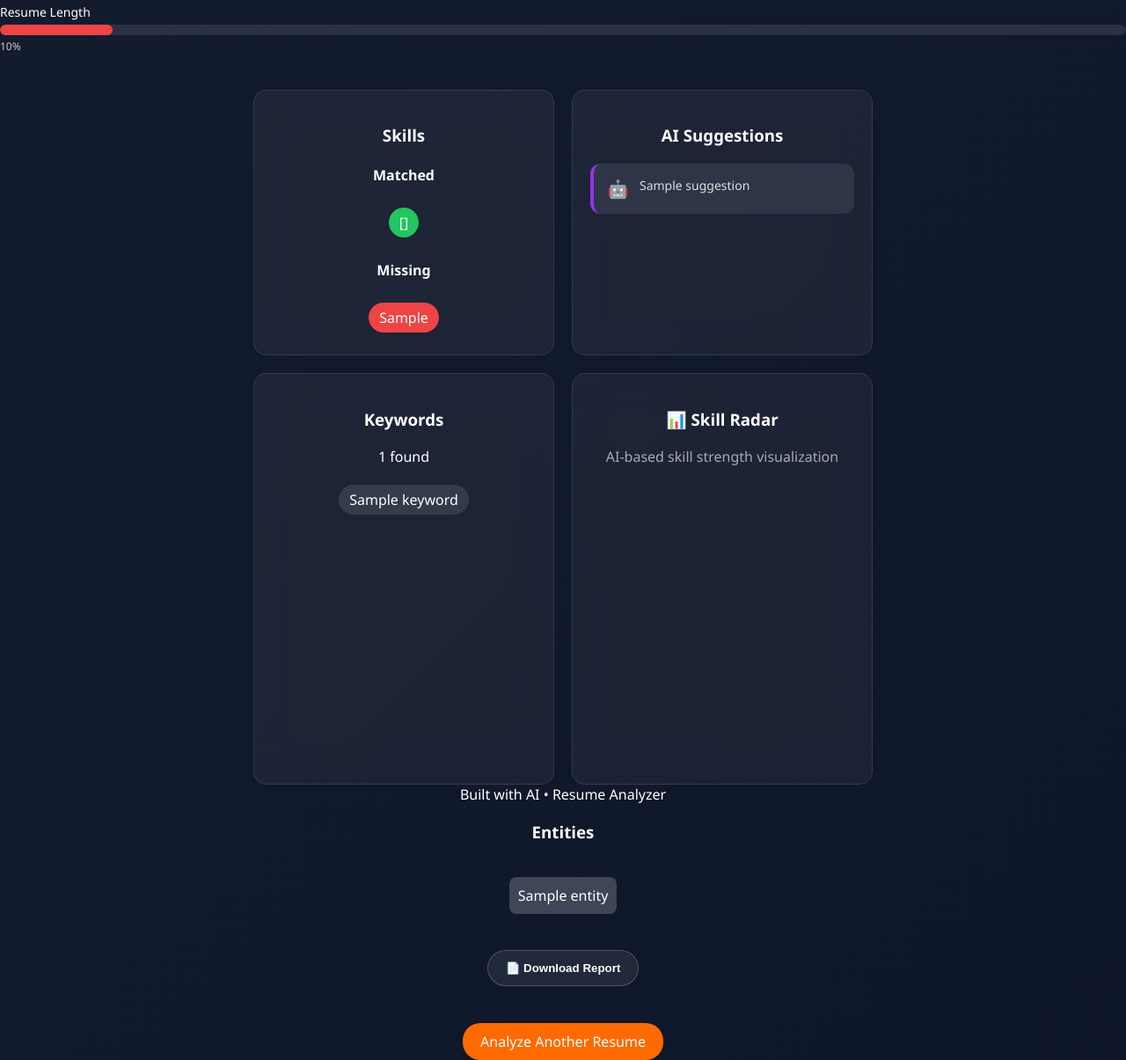
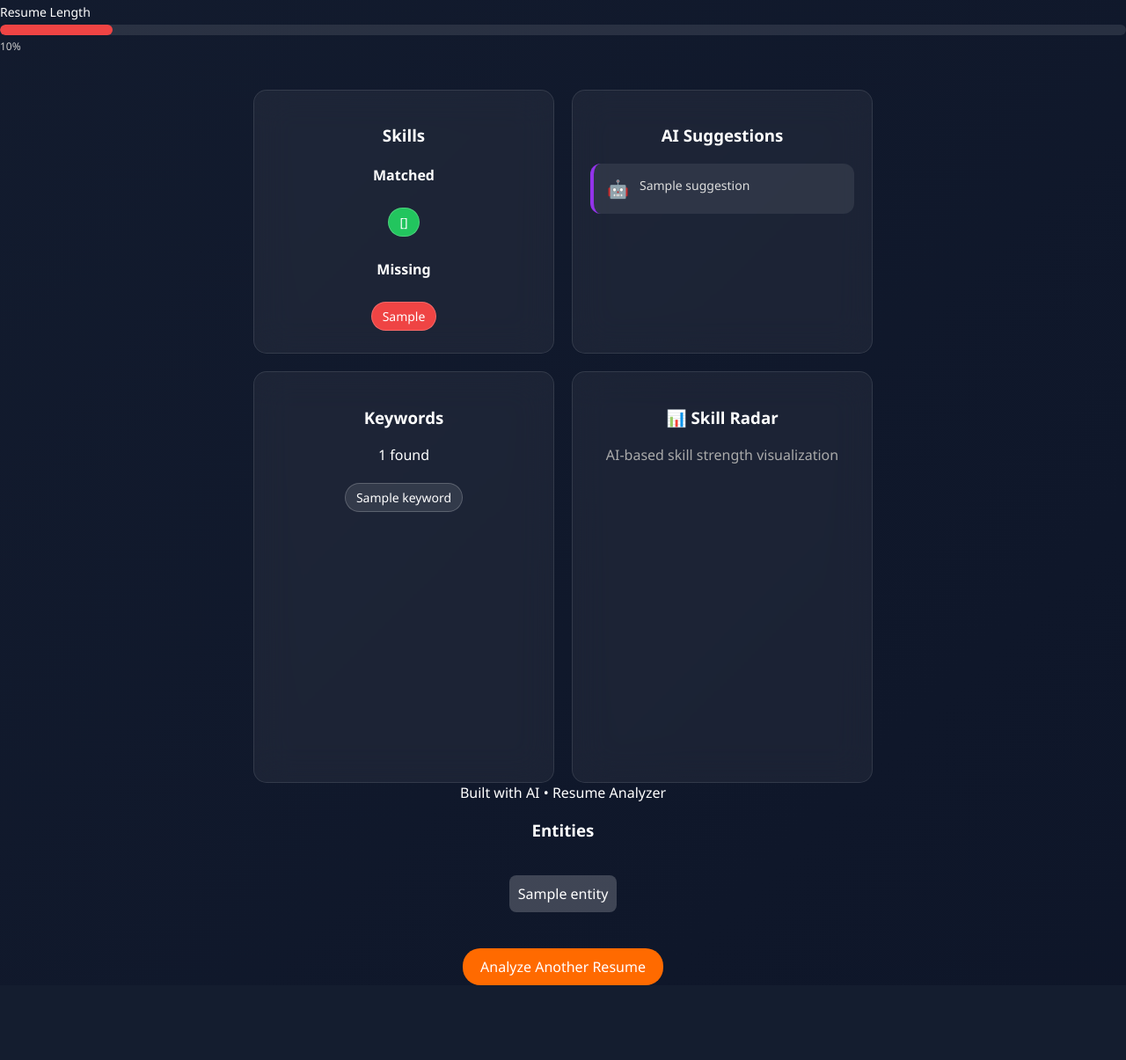
Before and after one commit to anshdixit2805/AI-Resume-Analyzer, a Flask app: template templates/result.html in a window 1280 px wide. Shown: the part 3720-4925 px from the top of the page at 88% size. After the commit the page ends 4840 px from the top, so only its background shows below. Run offline with Flask 3, Linux system fonts and the light colour scheme; the template is opened without the code that fills it: most values are stand-ins (such as "Sample title", 1, 10 or a date in 2020); a map, chart or similar area stays blank; some libraries are stand-ins or nearby versions.

```diff
--- a/templates/result.html
+++ b/templates/result.html
@@ -328,14 +328,19 @@ h1 {
     display: inline-block;
     padding: 6px 12px;
     margin: 5px;
+
     border-radius: 20px;
+    font-size: 14px;
+
     background: rgba(255,255,255,0.1);
+    border: 1px solid rgba(255,255,255,0.2);
+
     transition: 0.3s;
 }
 
 .tag:hover {
-    transform: scale(1.2);
-    background: linear-gradient(45deg, #ff6a00, #ee0979);
+    transform: scale(1.2) rotate(-2deg);
+    background: #ff6a00;
 }
 
 .green {
@@ -463,15 +468,6 @@ button:active {
 .card:hover {
     transform: translateY(-8px);
     box-shadow: 0 0 25px rgba(255,106,0,0.4);
-}
-button {
-    width: auto;
-    padding: 12px 20px;
-    font-weight: bold;
-}
-
-button:hover {
-    box-shadow: 0 0 20px rgba(255,106,0,0.6);
 }
 </style>
 </head>
@@ -690,11 +686,7 @@ background:
     {% endfor %}
 </ul>
 
-        <div style="margin-top: 20px;">
-    <button onclick="window.print()">📄 Download Report</button>
-    <br><br>
-    <a href="/">Analyze Another Resume</a>
-</div>
+        <a href="/">Analyze Another Resume</a>
 
     </div>
 <script>
@@ -891,35 +883,6 @@ new Chart(barCtx, {
     }
 });
 </script>
-<script>
-let target = {{ score }};   // final score from Flask
-let count = 0;
 
-let interval = setInterval(() => {
-
-    if (count >= target) {
-        clearInterval(interval);   // stop when reached
-    }
-
-    document.getElementById("scoreCounter").innerText = count + "%";
-
-    count++;
-
-}, 20);   // speed (smaller = faster)
-</script>
-<script src="https://cdn.jsdelivr.net/npm/tsparticles@2/tsparticles.bundle.min.js"></script>
-
-<div id="particles-js"></div>
-
-<script>
-tsParticles.load("particles-js", {
-  particles: {
-    number: { value: 40 },
-    size: { value: 2 },
-    move: { speed: 1 },
-    color: { value: "#ffffff" }
-  }
-});
-</script>
 </body>
 </html>
```
